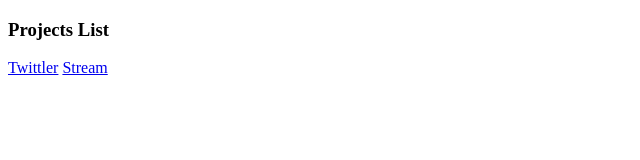
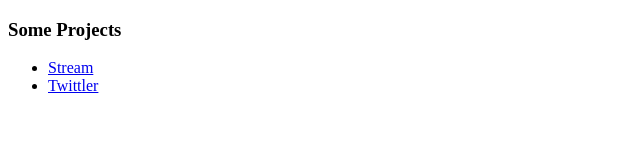
Before and after one commit to singsai/singsai.github.io, a plain HTML site: page index.html in a window 1280 px wide. Shown: the whole page, without its empty margins (0-640 px from the left). Drawn offline with Linux system fonts and the light colour scheme.

Commit message:
Add Stream to project list

```diff
--- a/index.html
+++ b/index.html
@@ -4,8 +4,14 @@
   <title>singsai</title>
 </head>
 <body>
-  <h3>Projects List</h3>
-  <a href="https://singsai.github.io/twittler">Twittler</a>
-  <a href="https://singsai.github.io/dist">Stream</a>
+  <h3>Some Projects</h3>
+  <ul>
+  	<li>
+  		<a href="https://singsai.github.io/stream/dist">Stream</a>
+  	</li>
+  	<li>
+  		<a href="https://singsai.github.io/twittler">Twittler</a>
+  	</li>
+  </ul>
 </body>
 </html>
```
Also changed, not shown: 1 other file.
